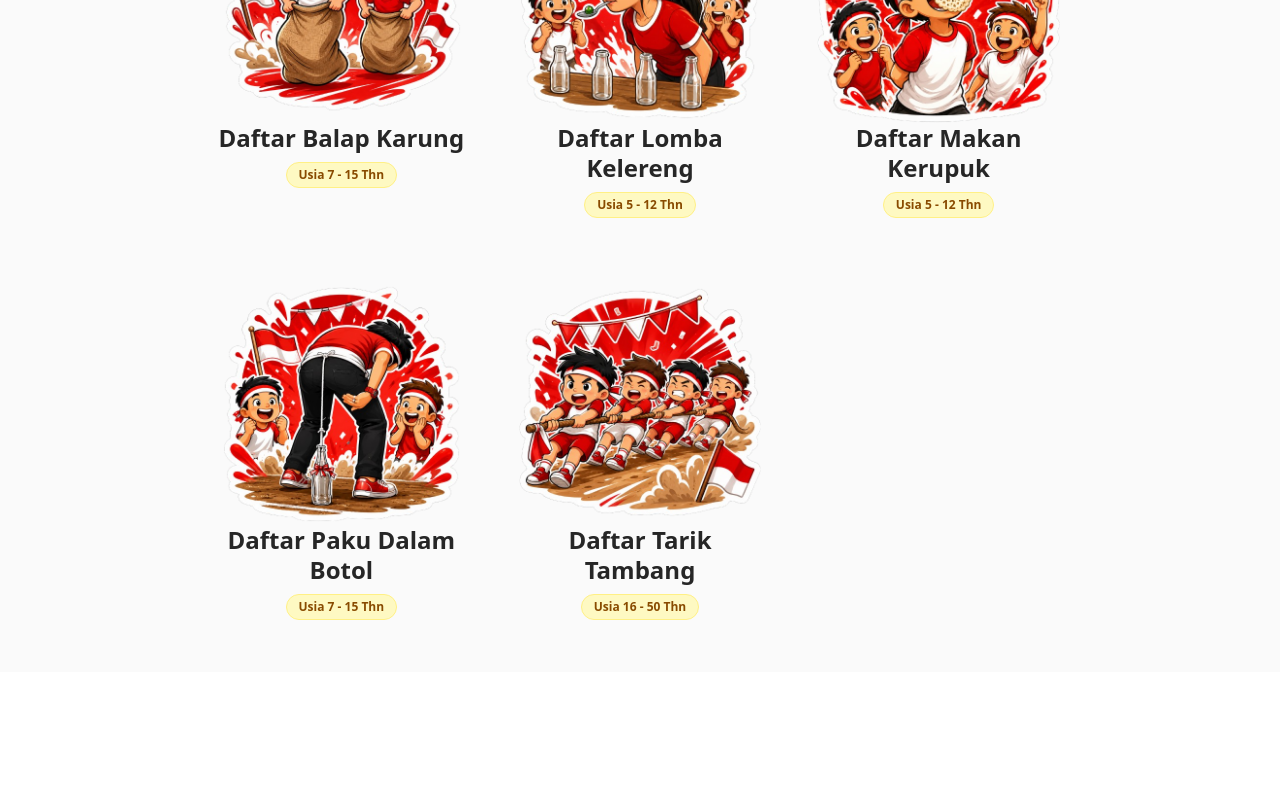
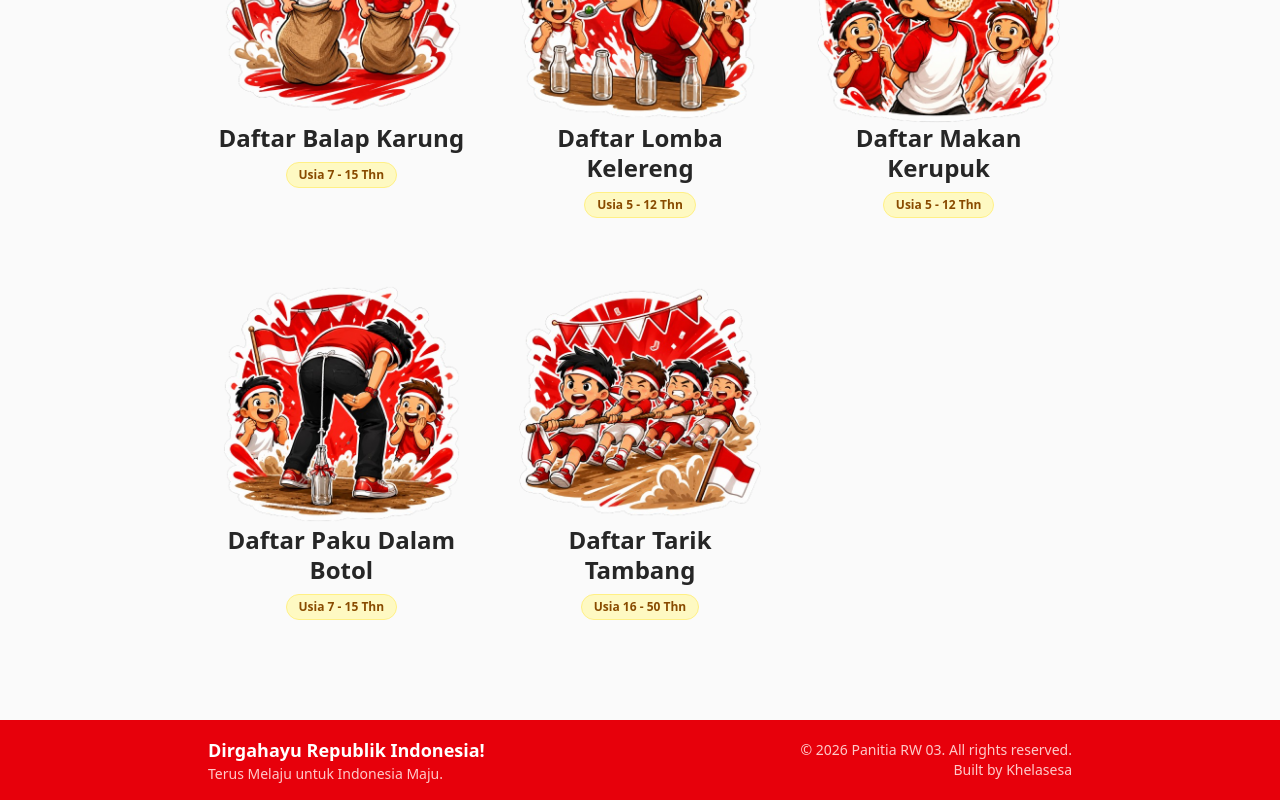
Before and after one commit to N00bie16/landingpage-agustusan, a React (Vite) app: page / in a window 1280 px wide. Shown: the part 1638-2438 px from the top of the page. Before the commit the page ends 2310 px from the top, so only its background shows below. Built offline with nearby package versions, Linux system fonts and the light colour scheme; no server answers.

Commit message:
adding the footer

```diff
--- a/src/App.tsx
+++ b/src/App.tsx
@@ -234,6 +234,22 @@ export default function App() {
         </div>
       </main>
 
+      <footer className="bg-red-600 text-white py-4 mt-12">
+        <div className="max-w-4xl mx-auto px-4 flex flex-col md:flex-row justify-between items-center text-center md:text-left gap-4">
+          <div>
+            <h3 className="font-bold text-lg">Dirgahayu Republik Indonesia!</h3>
+            <p className="text-sm text-red-200">
+              Terus Melaju untuk Indonesia Maju.
+            </p>
+          </div>
+
+          <div className="flex flex-col items-center md:items-end text-sm text-red-200 mt-1 md:mt-0">
+            <p>&copy; 2026 Panitia RW 03. All rights reserved.</p>
+            <p>Built by Khelasesa</p>
+          </div>
+        </div>
+      </footer>
+
       <AnimatePresence>
         {isModalOpen && selectedLomba && (
           <div className="fixed inset-0 z-40 flex items-center justify-center p-4">
```
